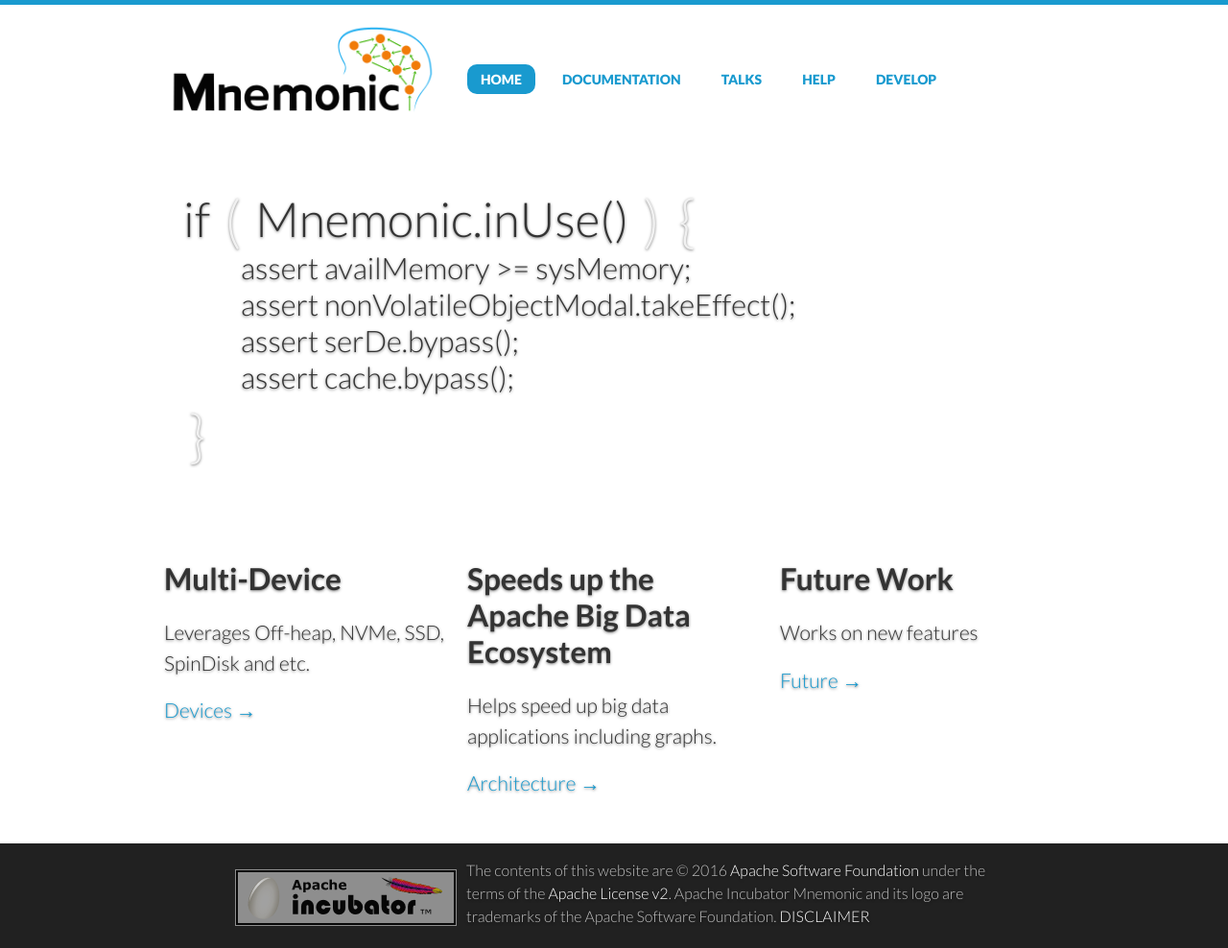
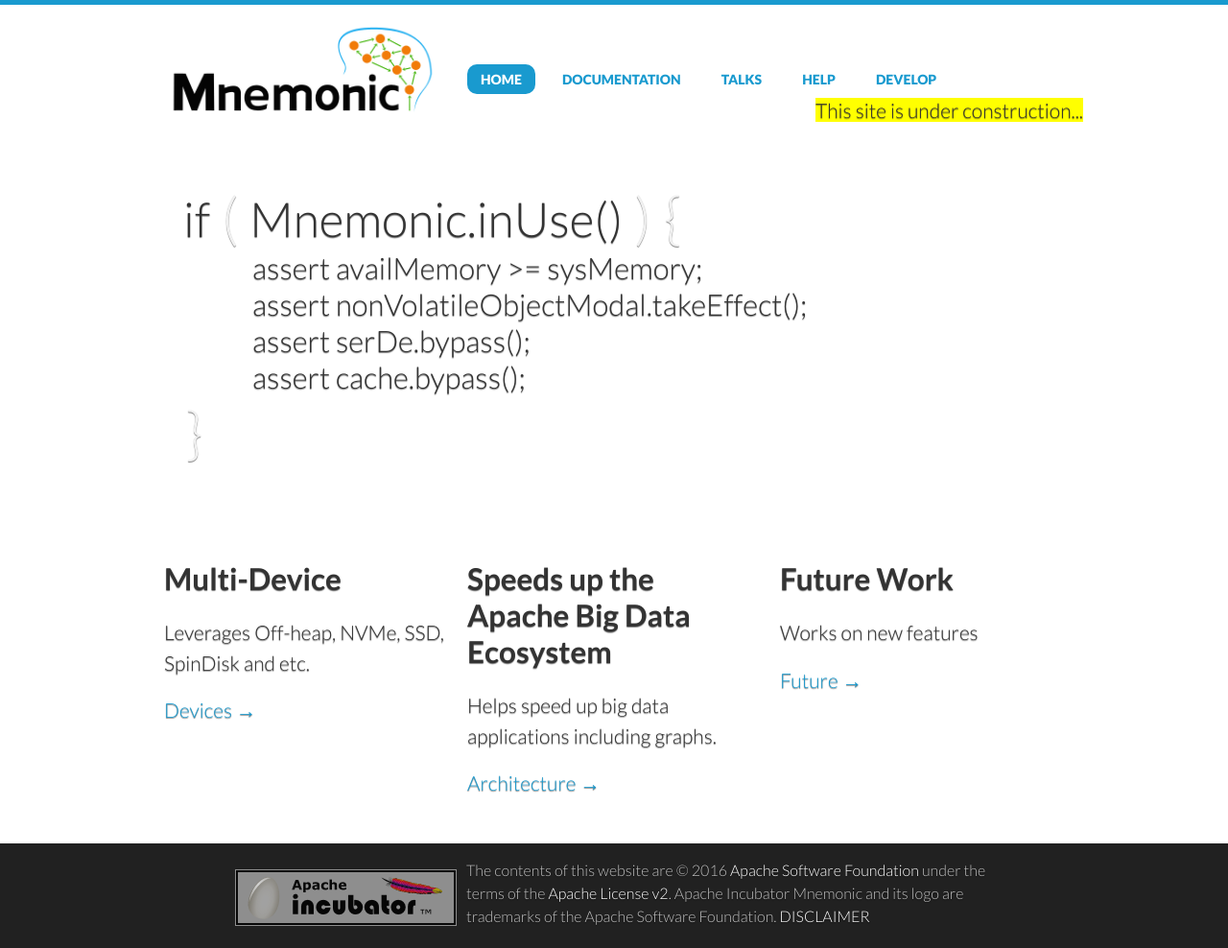
Before and after one commit to apache/mnemonic-site, a Jekyll site: the page built from index.html, in a window 1280 px wide. Shown: the whole page at 96% size. Built offline with Jekyll 4.4.1, drawn with Linux system fonts in a browser that asks for light colours.

Commit message:
add note for constructing

```diff
--- a/_includes/footer.html
+++ b/_includes/footer.html
@@ -1,5 +1,5 @@
 <footer role="contentinfo">
-  <p><img src="img/apache-egg-logo.png" alt="Apache Incubator" align="left" hspace="10" vspace="3" style="background-color:#aaa;"/>
+  <p><img src="/img/apache-egg-logo.png" alt="Apache Incubator" align="left" hspace="10" vspace="3" style="background-color:#aaa;"/>
     The contents of this website are &copy;&nbsp;{{ site.time | date: '%Y' }}
      <a href="https://www.apache.org/">Apache Software Foundation</a>
      under the terms of the <a
--- a/_includes/header.html
+++ b/_includes/header.html
@@ -14,5 +14,6 @@
     <nav class="main-nav unit two-thirds hide-on-mobiles">
       {% include primary-nav-items.html %}
     </nav>
+    <div align="right"><font style="background-color:yellow;">This site is under construction...</font></div>
   </div>
 </header>
--- a/css/screen.scss
+++ b/css/screen.scss
@@ -21,7 +21,7 @@
   background-color: #fff;
   border-top: 5px solid {{ site.highlight_color }};
   @include box-shadow(inset 0 3px 30px rgba(0,0,0,.3));
-  text-shadow: 0 1px 3px rgba(0,0,0,.5);
+  text-shadow: 0 1px 1px rgba(0,0,0,.5);
   -webkit-font-feature-settings: "kern" 1;
   -moz-font-feature-settings: "kern" 1;
   -o-font-feature-settings: "kern" 1;
@@ -54,13 +54,13 @@
   span {
     color: #f1f1f1;
     font-size: 60px;
-    padding: 0 5px;
+    padding: 0 2px;
     position: relative;
-    top: 5px;
+    top: 2px;
   }
   .ifbody {
     font-size: 31px;
-    padding-left: 60px;
+    padding-left: 72px;
   }
 }
 
```
